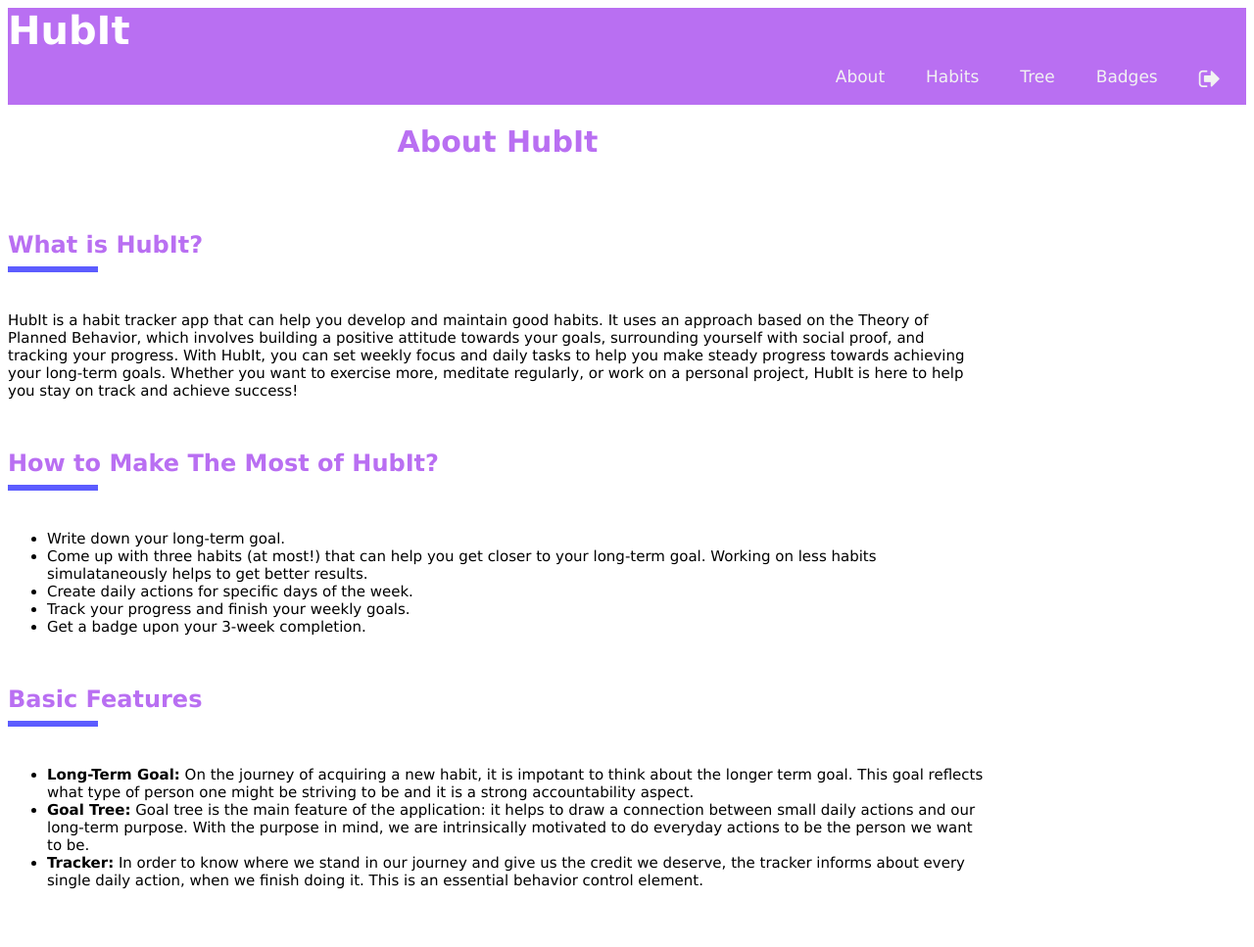
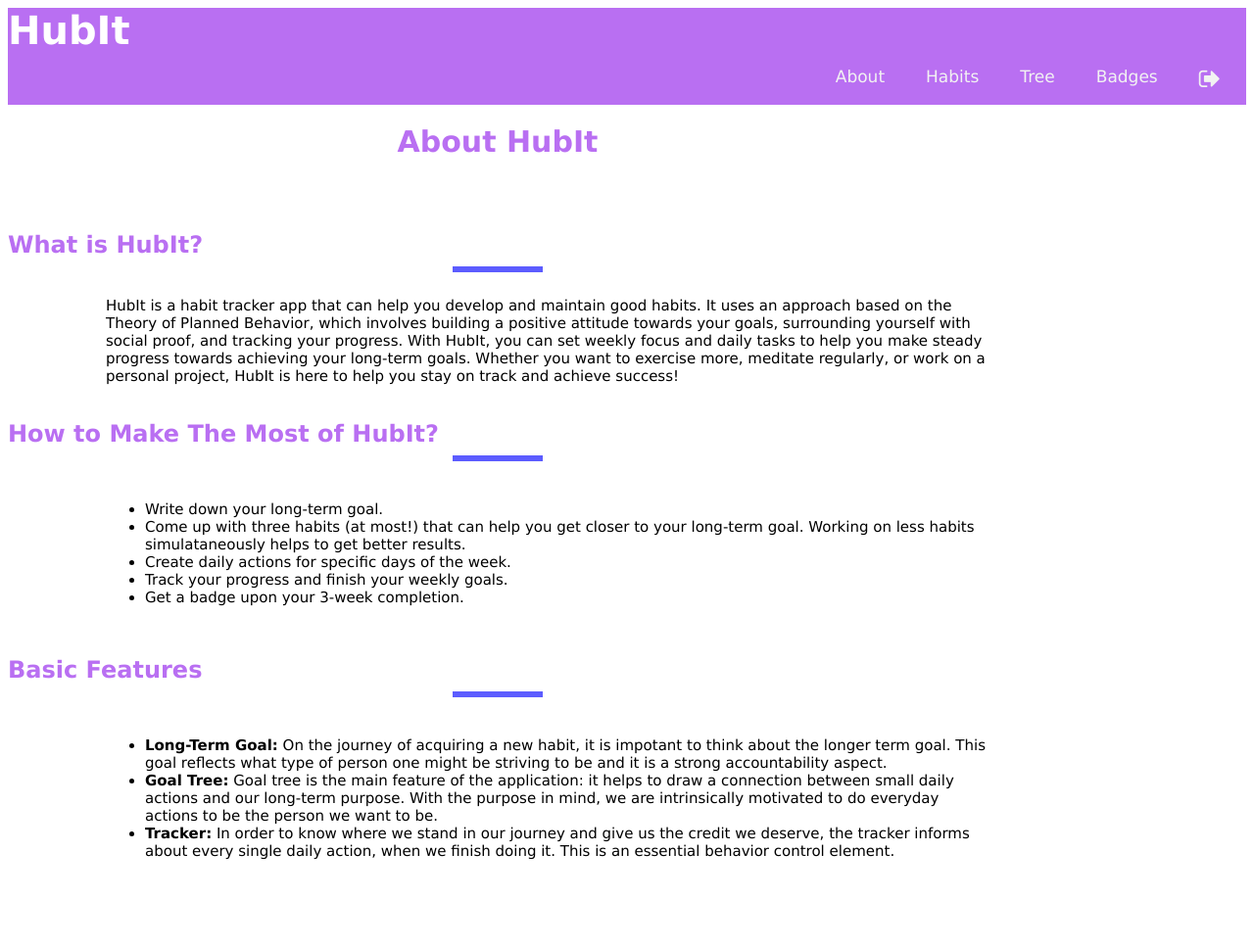
Before and after one commit to S0nVard/Habit, a Flask app: page /about in a window 1280 px wide. Shown: the whole page at 98% size. After the commit the page ends 878 px from the top, so only its background shows below. Run offline with Flask 3, Linux system fonts and the light colour scheme; the visitor is signed in with stand-in values (Sample User, id 1); some libraries are stand-ins or nearby versions.

Commit message:
UI for templates

```diff
--- a/templates/about.html
+++ b/templates/about.html
@@ -11,42 +11,37 @@
     <h12 style = "text-color:#B96FF2, margin-left:20px"><strong>What is HubIt?</strong></h12>
     <hr color = #5C5CFF>
     <br>
-  <p style="font-size:8px, text-font: Georgia, serif, margin-left:20px">
-    HubIt is a habit tracker app that can help you develop and maintain good habits.
-    It uses an approach based on the Theory of Planned Behavior, which involves building a
-    positive attitude towards your goals, surrounding yourself with social proof, and tracking your progress.
-    With HubIt, you can set weekly focus and daily tasks to help you make steady progress towards achieving your long-term goals.
-    Whether you want to exercise more, meditate regularly, or work on a personal project, HubIt is here to
-    help you stay on track and achieve success!
-  </p>
+  <div class='about' style="font-size:8px, text-font: Georgia, serif, margin-left:100px">
+    HubIt is a habit tracker app that can help you develop and maintain good habits. It uses an approach based on the Theory of Planned Behavior, which involves building a positive attitude towards your goals, surrounding yourself with social proof, and tracking your progress. With HubIt, you can set weekly focus and daily tasks to help you make steady progress towards achieving your long-term goals. Whether you want to exercise more, meditate regularly, or work on a personal project, HubIt is here to help you stay on track and achieve success!
+  </div>
   <br>
   <br>
   <h12 style = "text-color:#B96FF2, margin-left:20px"><strong>How to Make The Most of HubIt?</strong></h12>
   <hr color = #5C5CFF>
   <br>
-<p>
-  <ul  style="font-size:8px, text-font: Georgia, serif, margin-left:20px">
-  <li>Write down your long-term goal.</li>
-  <li>Come up with three habits (at most!) that can help you get closer to your long-term goal. Working on less habits simulataneously helps to get better results.</li>
-  <li>Create daily actions for specific days of the week. </li>
-  <li>Track your progress and finish your weekly goals.</li>
-  <li>Get a badge upon your 3-week completion. </li>
+<div class='steps' style='text-font: Georgia, serif, margin-left:100px'>
+  <ul  style="font-size:8px, text-font: Georgia, serif, margin-left:100px">
+  <li style="text-font: Georgia, serif,">Write down your long-term goal.</li>
+  <li style="text-font: Georgia, serif,">Come up with three habits (at most!) that can help you get closer to your long-term goal. Working on less habits simulataneously helps to get better results.</li>
+  <li style="text-font: Georgia, serif,">Create daily actions for specific days of the week. </li>
+  <li style="text-font: Georgia, serif,">Track your progress and finish your weekly goals.</li>
+  <li style="text-font: Georgia, serif,">Get a badge upon your 3-week completion. </li>
 
   </ul>
-</p>
+</div>
 <br>
 <br>
 <h12 style = "text-color:#B96FF2, margin-left:20px"><strong>Basic Features</strong></h12>
 <hr color = #5C5CFF>
 <br>
-<p>
-  <ul  style="font-size:8px, text-font: Georgia, serif, margin-left:20px">
-    <li><strong>Long-Term Goal:</strong> On the journey of acquiring a new habit, it is impotant to think about the longer term goal. This goal reflects what type of person one might be striving to be and it is a strong accountability aspect.</li>
-    <li><strong>Goal Tree:</strong> Goal tree is the main feature of the application: it helps to draw a connection between small daily actions and our long-term purpose. With the purpose in mind, we are intrinsically motivated to do everyday actions to be the person we want to be.</li>
-    <li><strong>Tracker:</strong> In order to know where we stand in our journey and give us the credit we deserve, the tracker informs about every single daily action, when we finish doing it. This is an essential behavior control element. </li>
+<div class="features">
+  <ul  style="font-size:8px, text-font: Georgia, serif, margin-left:100px">
+    <li style="text-font: Georgia, serif,"><strong>Long-Term Goal:</strong> On the journey of acquiring a new habit, it is impotant to think about the longer term goal. This goal reflects what type of person one might be striving to be and it is a strong accountability aspect.</li>
+    <li style="text-font: Georgia, serif,"><strong>Goal Tree:</strong> Goal tree is the main feature of the application: it helps to draw a connection between small daily actions and our long-term purpose. With the purpose in mind, we are intrinsically motivated to do everyday actions to be the person we want to be.</li>
+    <li style="text-font: Georgia, serif,"><strong>Tracker:</strong> In order to know where we stand in our journey and give us the credit we deserve, the tracker informs about every single daily action, when we finish doing it. This is an essential behavior control element. </li>
 
 </ul>
-</p>
+</div>
   </div>
 
 <br>
@@ -59,10 +54,26 @@
 <style>
 hr {
   width: 9%;
-  margin-left: 0;
+  margin-left: 20;
   height: 4px;
   color: purple;
 
+}
+
+.about{
+  text-font:Georgia, serif;
+  margin-left:100px;
+}
+
+.steps{
+  text-font:Georgia, serif;
+  margin-left:100px;
+}
+
+
+.features{
+  text-font:Georgia, serif;
+  margin-left:100px;
 }
 
 div.outset {
--- a/templates/habits.html
+++ b/templates/habits.html
@@ -4,7 +4,7 @@
 <br>
 <br>
 <br>
-<div class="goal" style="float:left; margin:3px">
+<div class="goal" style="float:left; margin:3px; text-font: Georgia, serif">
   <p style="font-size:20px"> My goal is {{ goal }} </p>
 </div>
 
@@ -26,7 +26,7 @@
 <div class="track">
 {%for habit in habits%}
   <h4 class="tooltip">{{ habit.name }}</h4>
-  <progress id="file" max="100" value="{{ habit.completion }}", style="width:50px, height:300px, color:gray"><p> {{ habit.completion }}</p> </progress>
+  <progress id="file" max="100" value="{{ habit.completion }}", style="width:50px, height:300px, color:pink"><p> {{ habit.completion }}</p> </progress>
 {%endfor%}
 <div>
 
```
Also changed, not shown: templates/badges.html (+1 -8 lines), templates/homepage.html (+6 -7 lines), templates/tree.html (+9 -3 lines).
